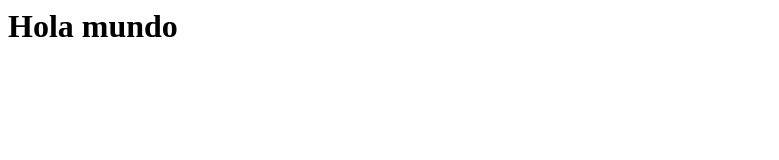
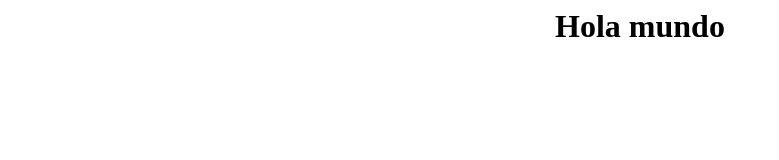
Before and after one commit to isaherrera7/PracticasIsa, a plain HTML site: page index.html in a window 1280 px wide. Shown: the whole page, without its empty margins (0-779 px from the left). Drawn offline with Linux system fonts and the light colour scheme.

Commit message:
Update index.html

```diff
--- a/index.html
+++ b/index.html
@@ -1 +1,7 @@
-<h1>Hola mundo</h1>
+<head>
+<title>Practica 1</title>
+
+</head>
+<body>
+<h1 align="center">Hola mundo</h1>
+</body>
```
